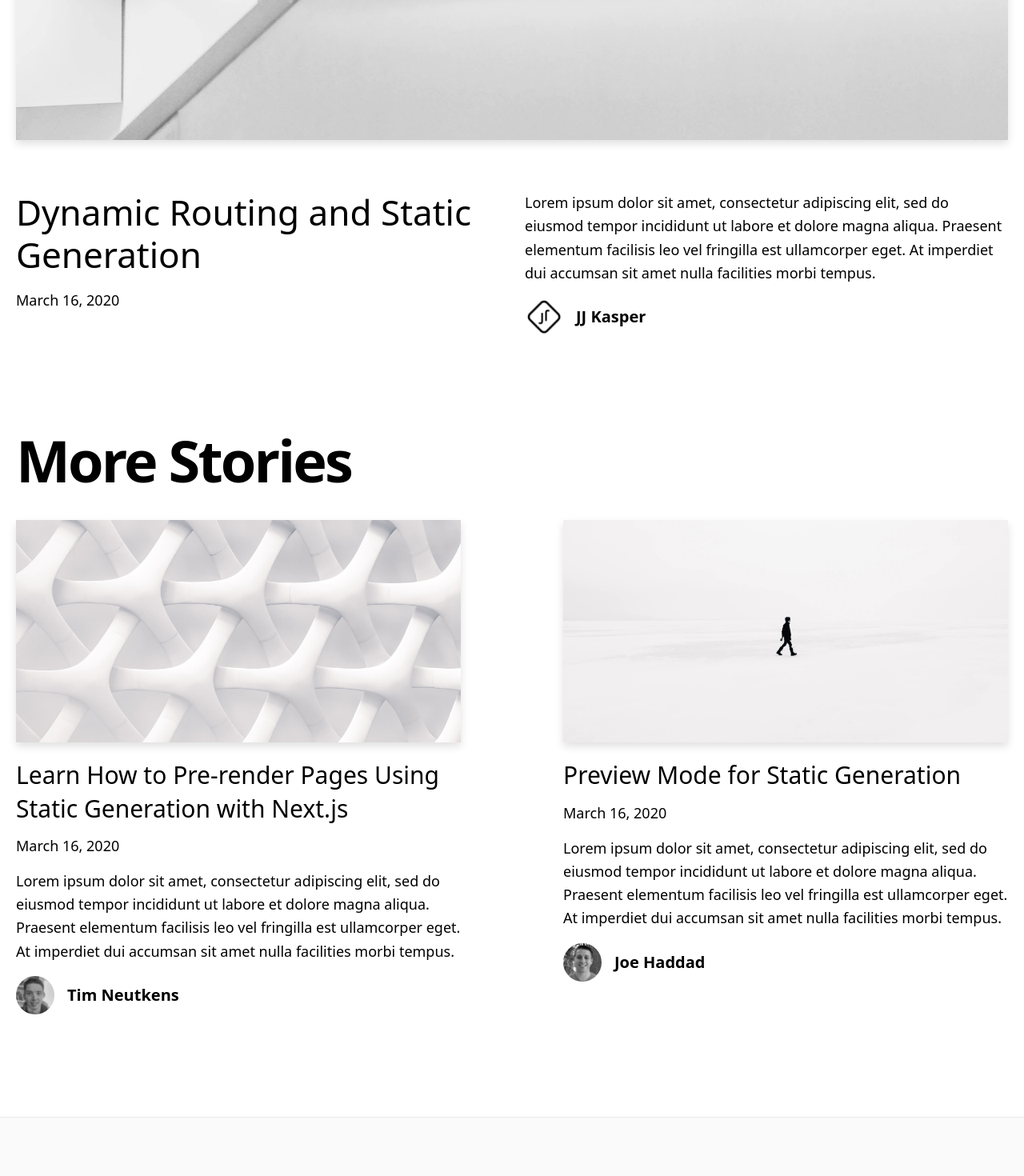
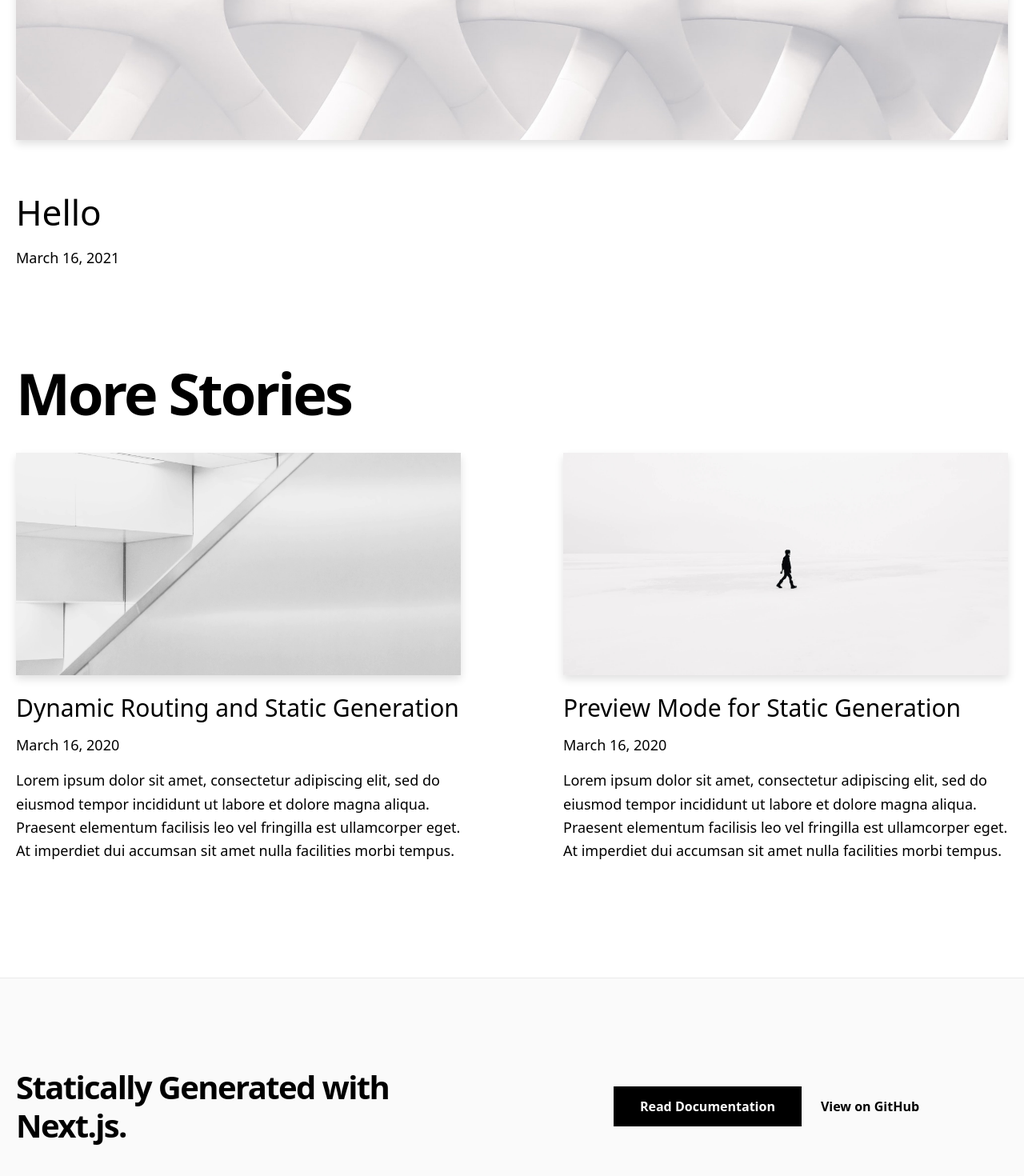
Before and after one commit to Fraasi/site, a Next.js app: page / in a window 1280 px wide. Shown: the part 714-2184 px from the top of the page at 80% size. Built offline with nearby package versions, Linux system fonts and the light colour scheme.

Commit message:
remove avatar.tsx

```diff
--- a/_posts/hello-world.md
+++ b/_posts/hello-world.md
@@ -1,11 +1,9 @@
 ---
-title: 'Learn How to Pre-render Pages Using Static Generation with Next.js'
-excerpt: 'Lorem ipsum dolor sit amet, consectetur adipiscing elit, sed do eiusmod tempor incididunt ut labore et dolore magna aliqua. Praesent elementum facilisis leo vel fringilla est ullamcorper eget. At imperdiet dui accumsan sit amet nulla facilities morbi tempus.'
+title: 'Hello'
 coverImage: '/assets/blog/hello-world/cover.jpg'
-date: '2020-03-16T05:35:07.322Z'
+date: '2021-03-16T05:35:07.322Z'
 author:
   name: Tim Neutkens
-  picture: '/assets/blog/authors/tim.jpeg'
 ogImage:
   url: '/assets/blog/hello-world/cover.jpg'
 ---
--- a/components/avatar.tsx
+++ /dev/null
@@ -1,15 +0,0 @@
-type Props = {
-  name: string
-  picture: string
-}
-
-const Avatar = ({ name, picture }: Props) => {
-  return (
-    <div className="flex items-center">
-      <img src={picture} className="w-12 h-12 rounded-full mr-4" alt={name} />
-      <div className="text-xl font-bold">{name}</div>
-    </div>
-  )
-}
-
-export default Avatar
--- a/components/hero-post.tsx
+++ b/components/hero-post.tsx
@@ -1,4 +1,3 @@
-import Avatar from './avatar'
 import DateFormatter from './date-formatter'
 import CoverImage from './cover-image'
 import Link from 'next/link'
@@ -39,7 +38,6 @@ const HeroPost = ({
         </div>
         <div>
           <p className="text-lg leading-relaxed mb-4">{excerpt}</p>
-          <Avatar name={author.name} picture={author.picture} />
         </div>
       </div>
     </section>
--- a/components/post-header.tsx
+++ b/components/post-header.tsx
@@ -1,4 +1,3 @@
-import Avatar from './avatar'
 import DateFormatter from './date-formatter'
 import CoverImage from './cover-image'
 import PostTitle from './post-title'
@@ -16,14 +15,12 @@ const PostHeader = ({ title, coverImage, date, author }: Props) => {
     <>
       <PostTitle>{title}</PostTitle>
       <div className="hidden md:block md:mb-12">
-        <Avatar name={author.name} picture={author.picture} />
       </div>
       <div className="mb-8 md:mb-16 sm:mx-0">
         <CoverImage title={title} src={coverImage} />
       </div>
       <div className="max-w-2xl mx-auto">
         <div className="block md:hidden mb-6">
-          <Avatar name={author.name} picture={author.picture} />
         </div>
         <div className="mb-6 text-lg">
           <DateFormatter dateString={date} />
--- a/components/post-preview.tsx
+++ b/components/post-preview.tsx
@@ -1,4 +1,3 @@
-import Avatar from './avatar'
 import DateFormatter from './date-formatter'
 import CoverImage from './cover-image'
 import Link from 'next/link'
@@ -35,7 +34,6 @@ const PostPreview = ({
         <DateFormatter dateString={date} />
       </div>
       <p className="text-lg leading-relaxed mb-4">{excerpt}</p>
-      <Avatar name={author.name} picture={author.picture} />
     </div>
   )
 }
```
